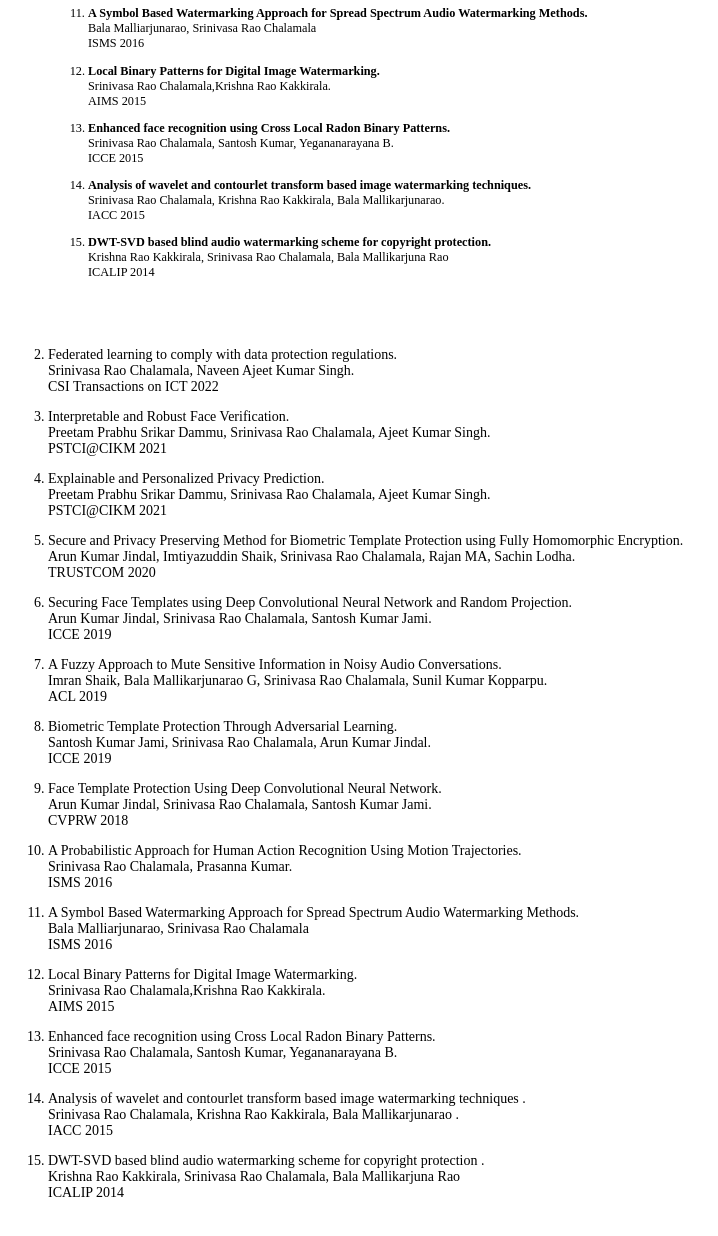
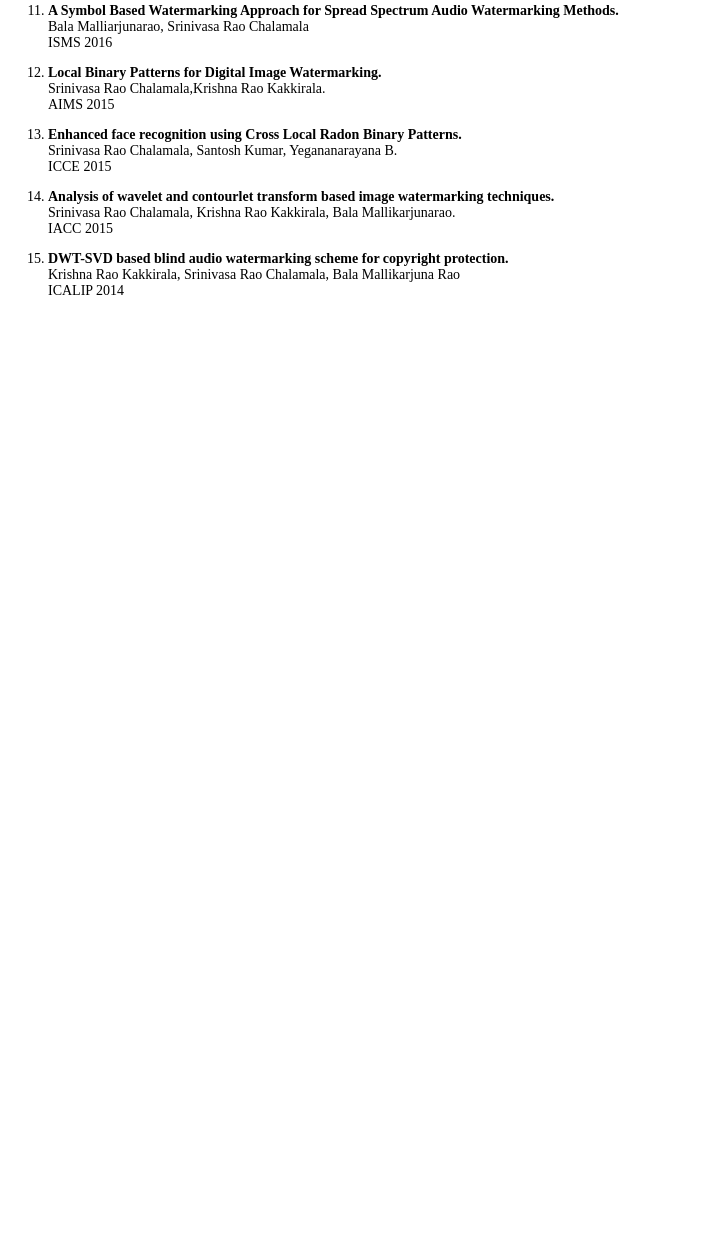
Before and after one commit to srinivaschalamala/SrinivasChalamala.github.io, a plain HTML site: page index.html in a window 1280 px wide. Shown: the part 998-2234 px from the top of the page, without its empty margins (0-718 px from the left). After the commit the page ends 1313 px from the top, so only its background shows below. Drawn offline with Linux system fonts and the light colour scheme.

Commit message:
Update index.html

```diff
--- a/index.html
+++ b/index.html
@@ -12,24 +12,17 @@
 		<p style="font-size: 1.5em;">
 			<span style="font-size:11px;">I am a research scientist @ TCS Research, with interesets in computer vision and natural language processing areas. Particularly, I am working on improving the trustworthy aspects of AI models which includes robustness of the models against adversarial attacks, explainability, bias and fairness, and privacy. My previous experience include development of image processing algorithms, wireless signal processing, porting and optimization of video and audio codecs to DSP processors, Programming of Embedded microcontrollers, I2C, PWM, USART, ADC Interfaces, Porting applications to Beagle boards, ARM based developement boards.&nbsp;</span></p>
 		<p style="font-size: 1.5em;">
-			<span style="font-size:12px;"><a href="https://scholar.google.co.in/citations?user=UZ-2WMgAAAAJ&amp;hl=en" rel="noopener" style="font-size: 1.5em;" target="_blank" title="Google Scholar: Srinivasa Rao Chalamala">Google Scholar</a>&nbsp;<a href="https://www.semanticscholar.org/author/S.-Chalamala/9179076" rel="noopener" style="font-size: 1.5em;" target="_blank" title="SemanticScholar Srinivasa Rao Chalamala">SemanticScholar</a></span></p>
+			<span style="font-size:12px;"><a href="https://scholar.google.co.in/citations?user=UZ-2WMgAAAAJ&amp;hl=en" rel="noopener" style="font-size: 1.5em;" target="_blank" title="Google Scholar: Srinivasa Rao Chalamala">Google Scholar</a>&nbsp;<a href="https://www.semanticscholar.org/author/S.-Chalamala/9179076" rel="noopener" style="font-size: 1.5em;" target="_blank" title="SemanticScholar Srinivasa Rao Chalamala">SemanticScholar</a>&nbsp;<a href="https://dblp.org/pid/211/5369.html">DBLP</a></span></p>
 		<p style="font-size: 1.5em;">
-			<span style="color: rgb(153, 51, 0);"><strong>Publications:</strong></span></p>
+			<a href="https://github.com/srinivaschalamala/srinivaschalamala.github.io/blob/main/SriniResume.pdf" target="_blank" title="CV"><span style="font-size:12px;">CV</span></a></p>
+		<p style="font-size: 1.5em;">
+			<span style="font-size: 12px;">Email: srini[dot]chalamala[at]gmail[dot]com</span></p>
+		<p style="font-size: 1.5em;">
+			<font color="#993300"><b>&nbsp;</b></font><strong style="color: rgb(153, 51, 0); font-size: 1.5em;">Publications:</strong></p>
 		<ol>
 			<li style="font-size: 0.875em;">
-				<p>
-					A Robust Method to Protect Text Classification Models against Adversarial Attacks<br />
-					Bala Mallikarjunarao G, Srinivasa Rao Chalamala, Ajeet Kumar Singh.</p>
 				<p style="font-size: 1.5em;">
-					<a href="https://scholar.google.co.in/citations?user=UZ-2WMgAAAAJ&amp;hl=en" rel="noopener" target="_blank" title="Google Scholar: Srinivasa Rao Chalamala">Google Scholar</a>&nbsp;<a href="https://www.semanticscholar.org/author/S.-Chalamala/9179076" rel="noopener" target="_blank" title="SemanticScholar Srinivasa Rao Chalamala">SemanticScholar</a></p>
-				<p style="font-size: 1.5em;">
-					<span style="color: rgb(153, 51, 0);"><strong>Publications:</strong></span></p>
-				<ol>
-					<li style="font-size: 0.875em;">
-						<p>
-							<strong>A Robust Method to Protect Text Classification Models against Adversarial Attacks</strong><br />
-							Bala Mallikarjunarao G, Srinivasa Rao Chalamala, Ajeet Kumar Singh.<br />
-							FLAIRS 2022</p>
+					<strong style="font-size: 0.875em;">A Robust Method to Protect Text Classification Models against Adversarial Attacks&nbsp; &nbsp;</strong><span style="font-size: 0.875em;">Bala Mallikarjunarao G, Srinivasa Rao Chalamala, Ajeet Kumar Singh.&nbsp; &nbsp; &nbsp; &nbsp; &nbsp; &nbsp; &nbsp; &nbsp; &nbsp; &nbsp; &nbsp; &nbsp;</span><span style="font-size: 0.875em;">FLAIRS 2022</span></p>
 			</li>
 			<li style="font-size: 0.875em;">
 				<p>
@@ -116,96 +109,6 @@
 					ICALIP 2014</p>
 			</li>
 		</ol>
-				<p style="font-size: 1.5em;">
-					&nbsp;</p>
-			</li>
-			<li style="font-size: 0.875em;">
-				<p>
-					Federated learning to comply with data protection regulations.<br />
-					Srinivasa Rao Chalamala, Naveen Ajeet Kumar Singh.<br />
-					CSI Transactions on ICT 2022</p>
-			</li>
-			<li style="font-size: 0.875em;">
-				<p>
-					Interpretable and Robust Face Verification.<br />
-					Preetam Prabhu Srikar Dammu, Srinivasa Rao Chalamala, Ajeet Kumar Singh.<br />
-					PSTCI@CIKM 2021</p>
-			</li>
-			<li style="font-size: 0.875em;">
-				<p>
-					Explainable and Personalized Privacy Prediction.<br />
-					Preetam Prabhu Srikar Dammu, Srinivasa Rao Chalamala, Ajeet Kumar Singh.<br />
-					PSTCI@CIKM 2021</p>
-			</li>
-			<li style="font-size: 0.875em;">
-				<p>
-					Secure and Privacy Preserving Method for Biometric Template Protection using Fully Homomorphic Encryption.<br />
-					Arun Kumar Jindal, Imtiyazuddin Shaik, Srinivasa Rao Chalamala, Rajan MA, Sachin Lodha.<br />
-					TRUSTCOM 2020</p>
-			</li>
-			<li style="font-size: 0.875em;">
-				<p>
-					Securing Face Templates using Deep Convolutional Neural Network and Random Projection.<br />
-					Arun Kumar Jindal, Srinivasa Rao Chalamala, Santosh Kumar Jami.<br />
-					ICCE 2019</p>
-			</li>
-			<li style="font-size: 0.875em;">
-				<p>
-					A Fuzzy Approach to Mute Sensitive Information in Noisy Audio Conversations.<br />
-					Imran Shaik, Bala Mallikarjunarao G, Srinivasa Rao Chalamala, Sunil Kumar Kopparpu.<br />
-					ACL 2019</p>
-			</li>
-			<li style="font-size: 0.875em;">
-				<p>
-					Biometric Template Protection Through Adversarial Learning.<br />
-					Santosh Kumar Jami, Srinivasa Rao Chalamala, Arun Kumar Jindal.<br />
-					ICCE 2019</p>
-			</li>
-			<li style="font-size: 0.875em;">
-				<p>
-					Face Template Protection Using Deep Convolutional Neural Network.<br />
-					Arun Kumar Jindal, Srinivasa Rao Chalamala, Santosh Kumar Jami.<br />
-					CVPRW 2018</p>
-			</li>
-			<li style="font-size: 0.875em;">
-				<p>
-					A Probabilistic Approach for Human Action Recognition Using Motion Trajectories.<br />
-					Srinivasa Rao Chalamala, Prasanna Kumar.<br />
-					ISMS 2016</p>
-			</li>
-			<li style="font-size: 0.875em;">
-				<p>
-					A Symbol Based Watermarking Approach for Spread Spectrum Audio Watermarking Methods.<br />
-					Bala Malliarjunarao, Srinivasa Rao Chalamala<br />
-					ISMS 2016</p>
-			</li>
-			<li style="font-size: 0.875em;">
-				<p>
-					Local Binary Patterns for Digital Image Watermarking.<br />
-					Srinivasa Rao Chalamala,Krishna Rao Kakkirala.<br />
-					AIMS 2015</p>
-			</li>
-			<li style="font-size: 0.875em;">
-				<p>
-					Enhanced face recognition using Cross Local Radon Binary Patterns.<br />
-					Srinivasa Rao Chalamala, Santosh Kumar, Yegananarayana B.<br />
-					ICCE 2015</p>
-			</li>
-			<li style="font-size: 0.875em;">
-				<p>
-					Analysis of wavelet and contourlet transform based image watermarking techniques .<br />
-					Srinivasa Rao Chalamala, Krishna Rao Kakkirala, Bala Mallikarjunarao .<br />
-					IACC 2015</p>
-			</li>
-			<li style="font-size: 0.875em;">
-				<p>
-					DWT-SVD based blind audio watermarking scheme for copyright protection .<br />
-					Krishna Rao Kakkirala, Srinivasa Rao Chalamala, Bala Mallikarjuna Rao<br />
-					ICALIP 2014</p>
-			</li>
-		</ol>
-		<p style="font-size: 1.5em;">
-			&nbsp;</p>
 		<p>
 			<grammarly-desktop-integration data-grammarly-shadow-root="true"></grammarly-desktop-integration></p>
 	</body>
```
Lines whose indentation alone changed are shown as unchanged.
